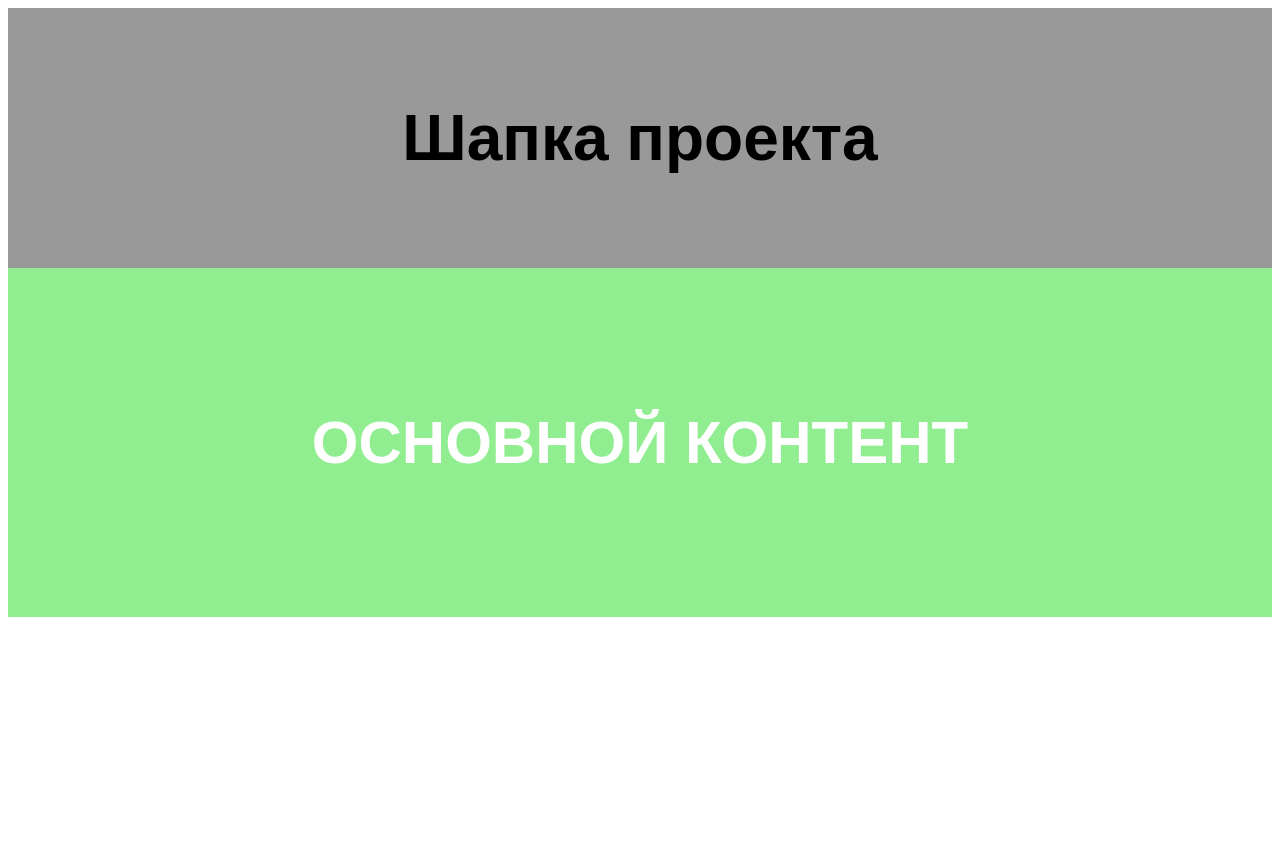
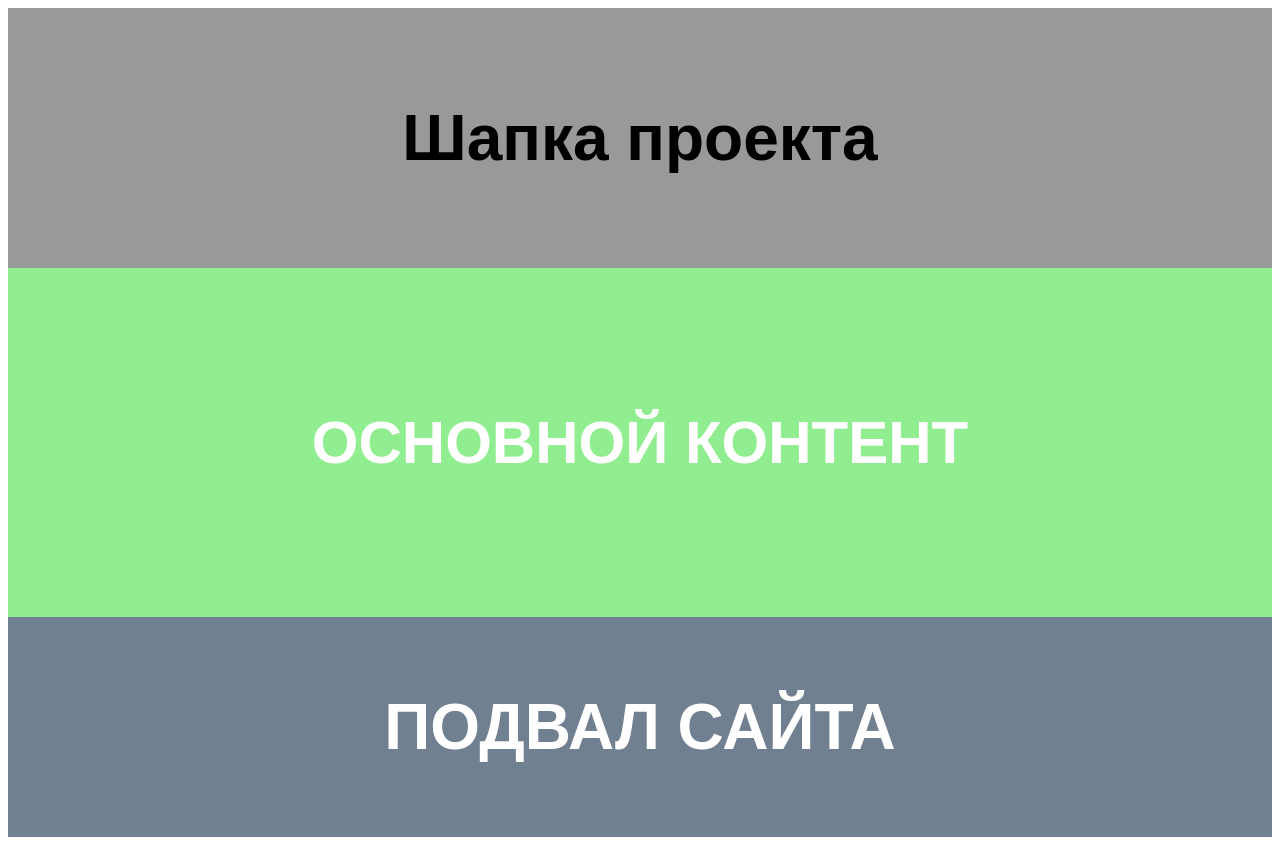
Before and after one commit to vadimkorovin/WebCademy-Intensiv-Day-1, a plain HTML site: page index.html in a window 1280 px wide. Before the commit the page ends 800 px from the top, so only its background shows below. Drawn offline with Linux system fonts and the light colour scheme.

Commit message:
Footer ready

```diff
--- a/index.html
+++ b/index.html
@@ -17,5 +17,9 @@
     <h1>ОСНОВНОЙ КОНТЕНТ</h1>
     </main>
 
+    <footer class="footer">
+        <h1>ПОДВАЛ САЙТА</h1>
+        </footer>
+
 </body>
 </html>
--- a/main.css
+++ b/main.css
@@ -13,3 +13,11 @@
     font-family: sans-serif;
     text-align: center;
 }
+.footer {
+    background: SlateGrey;
+    padding: 30px; 100px;
+    font-size: 32px;
+    color: #fff;
+    font-family: sans-serif;
+    text-align: center;
+}
```
